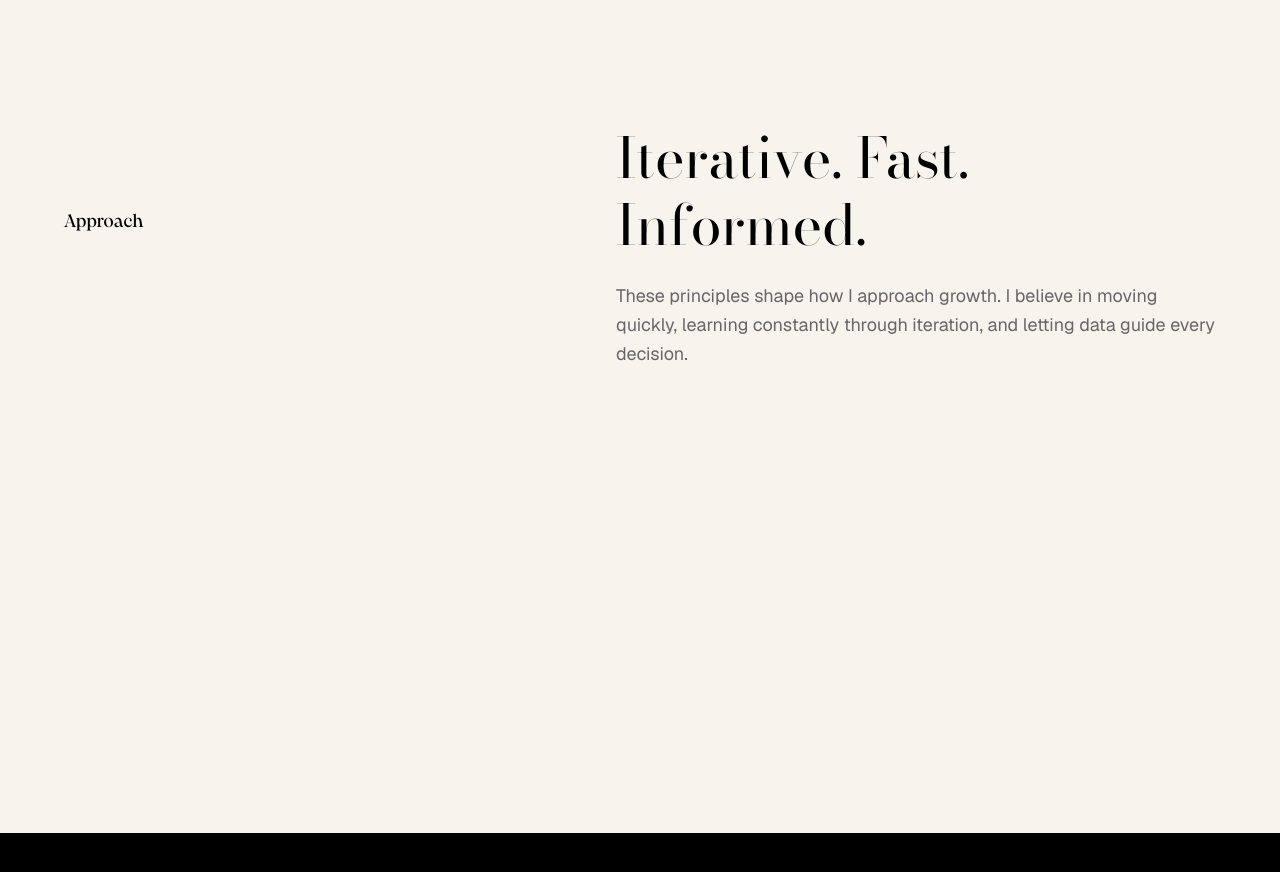
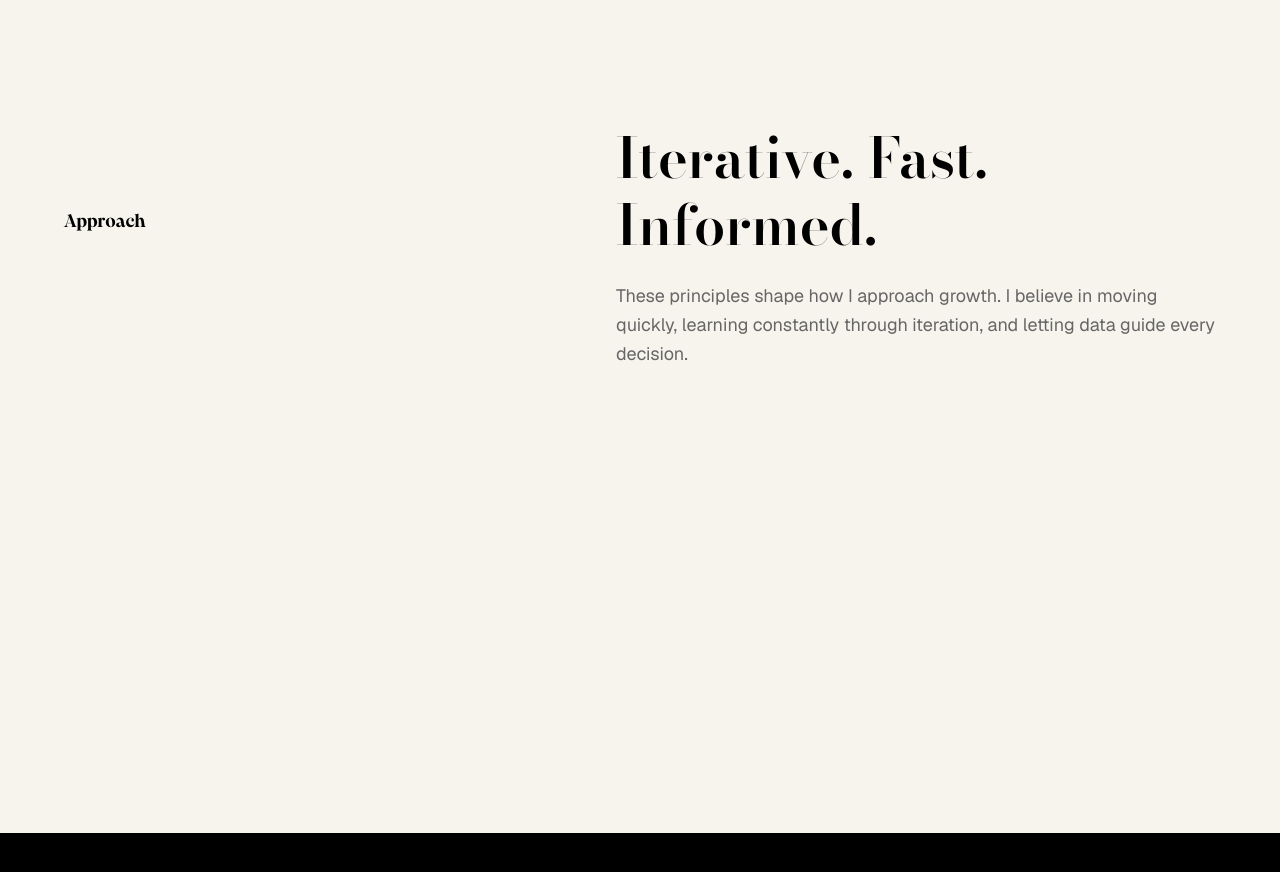
Before and after one commit to nick-barth/nick-barth-portfolio, a Next.js app: page / in a window 1280 px wide. Shown: the part 2560-3432 px from the top of the page. Built offline with nearby package versions, Linux system fonts and the light colour scheme.

Commit message:
Increase font weight for approach title and heading

```diff
--- a/components/Approach.tsx
+++ b/components/Approach.tsx
@@ -17,7 +17,7 @@ export default function Approach() {
           style={{
             fontFamily: "'PP Pangaia', sans-serif",
             fontSize: "18px",
-            fontWeight: "400",
+            fontWeight: "600",
             marginBottom: "48px",
             color: "#000",
             letterSpacing: "0.5px",
@@ -37,7 +37,7 @@ export default function Approach() {
           style={{
             fontFamily: "'Bodoni Moda', serif",
             fontSize: "56px",
-            fontWeight: "400",
+            fontWeight: "600",
             lineHeight: "1.2",
             marginBottom: "24px",
             color: "#000",
```
